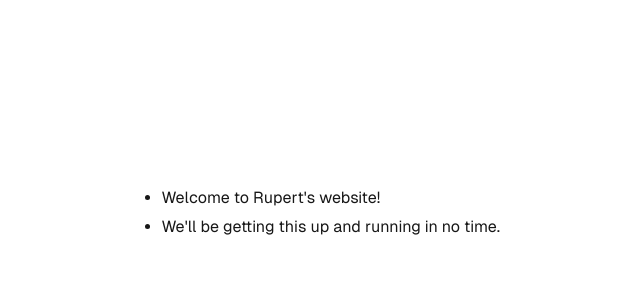
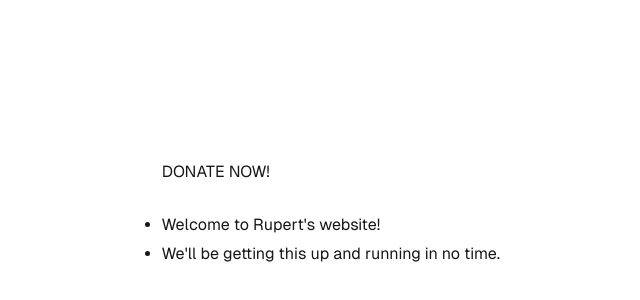
Before and after one commit to c-mco/rup-dog, a Next.js app: page / in a window 1280 px wide. Shown: the part 188-488 px from the top of the page, without its empty margins (309-949 px from the left). Built offline with nearby package versions, Linux system fonts and the light colour scheme.

Commit message:
Update page.tsx

```diff
--- a/src/app/page.tsx
+++ b/src/app/page.tsx
@@ -1,9 +1,12 @@
 import styles from "./page.module.css";
+import Link from 'next/link'
+
 
 export default function Home() {
   return (
     <div className={styles.page}>
       <main className={styles.main}>
+        <Link href="https://rupertfund.square.site/">DONATE NOW!</Link>
         <ul>
           <li>Welcome to Rupert&apos;s website!</li>
           <li>We&apos;ll be getting this up and running in no time.</li>
```
